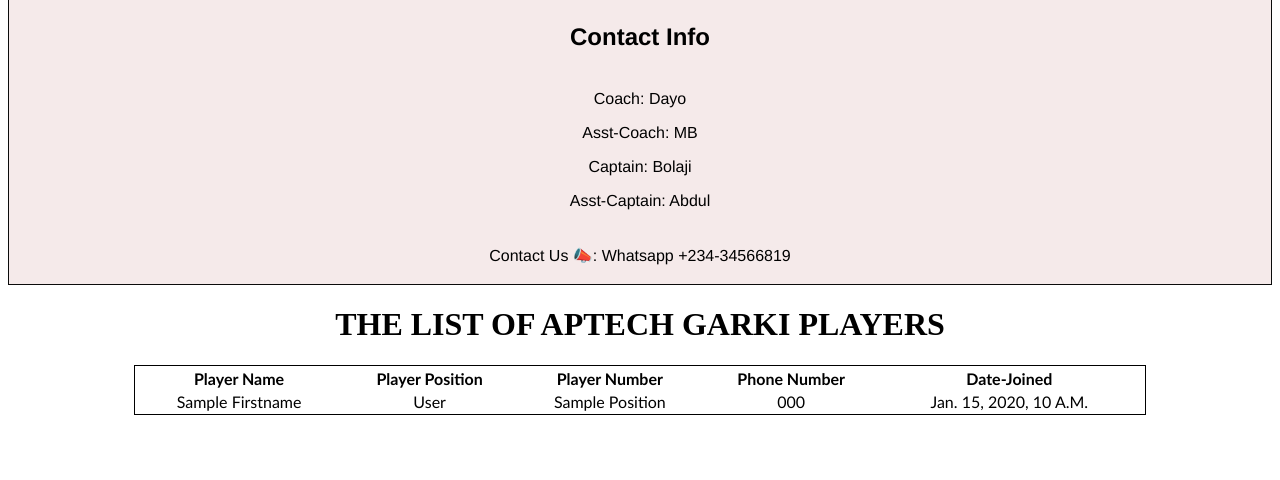
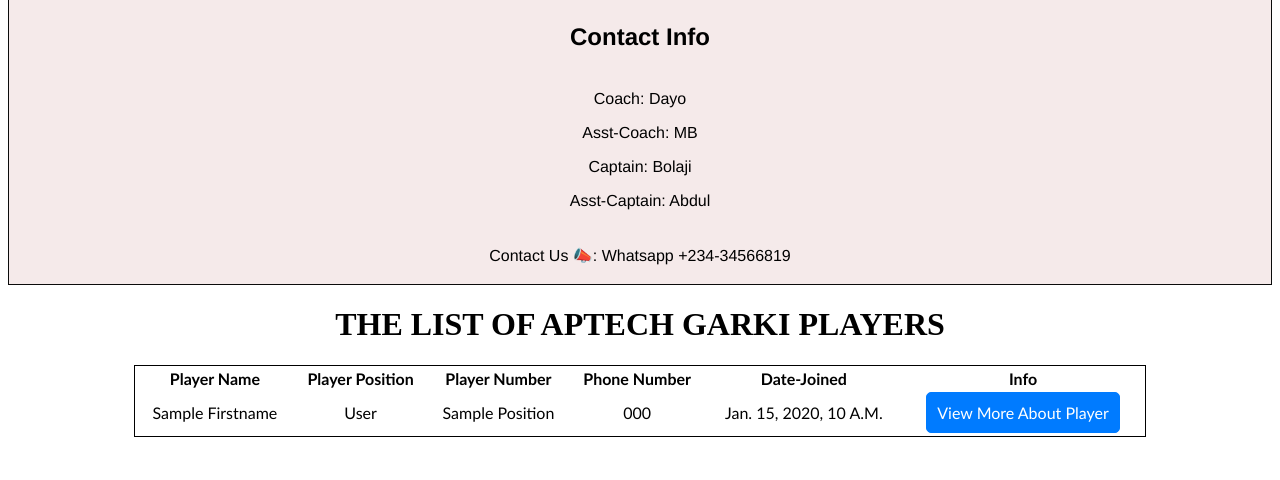
Before and after one commit to Abdulkhafid001/MYSHOP, a Django app: template myshop/aptechteam/templates/allmembers.html in a window 1280 px wide. Shown: the part 120-600 px from the top of the page. Run offline with Django 4.2, Linux system fonts and the light colour scheme; the template is opened without the code that fills it: most values are stand-ins (such as "Sample title", 1, 10 or a date in 2020).

Commit message:
finished the minimum viable app

```diff
--- a/myshop/aptechteam/templates/allmembers.html
+++ b/myshop/aptechteam/templates/allmembers.html
@@ -41,6 +41,36 @@
         table tr {
             font-family: 'Gill Sans', 'Gill Sans MT', Calibri, 'Trebuchet MS', sans-serif;
         }
+
+        /*code to turn the anchor tag into a button*/
+        /* CSS */
+        a.button {
+            display: inline-block;
+            padding: 10px;
+            background-color: #007bff;
+            /* Button background color */
+            color: #fff;
+            /* Button text color */
+            text-decoration: none;
+            border-radius: 5px;
+            /* Rounded corners */
+            border: 1px solid #007bff;
+            /* Button border */
+            cursor: pointer;
+            text-align: center;
+            transition: background-color 0.3s ease;
+            /* Smooth hover effect */
+        }
+
+        a.button:hover {
+            background-color: #0056b3;
+            /* Change background color on hover */
+        }
+
+        /* If you want to remove the underline from the anchor tag */
+        a.button {
+            text-decoration: none;
+        }
     </style>
 </head>
 
@@ -70,6 +100,7 @@
             <td>player number</td>
             <td>phone number</td>
             <td>date-joined</td>
+            <td>Info</td>
         </thead>
         {% for x in team %}
         <tr>
@@ -82,7 +113,7 @@
             the logic here is to usef the href attribute of the anchor tag to create a url with
             an id value that will be passed to a view which will send it to the model(databse table)
             and select any player with that id -->
-            <td><a href="plyer"></a></td>
+            <td><a href="playerdetail/{{x.id}}" class="button">View more about player</a></td>
         </tr>
         {% endfor %}
 
--- a/myshop/aptechteam/urls.py
+++ b/myshop/aptechteam/urls.py
@@ -2,5 +2,6 @@
 # import view module to invoke our views
 from . import views
 urlpatterns = [
-    path("", views.members, name='aptechteam')
+    path("", views.members, name='aptechteam'),
+    path('playerdetail/<int:player_id>', views.detail_view, name='details')
 ]
```
Also changed, not shown: myshop/aptechteam/templates/playerdetail.html (+4 -4 lines), myshop/aptechteam/views.py (+12 -1 lines).
